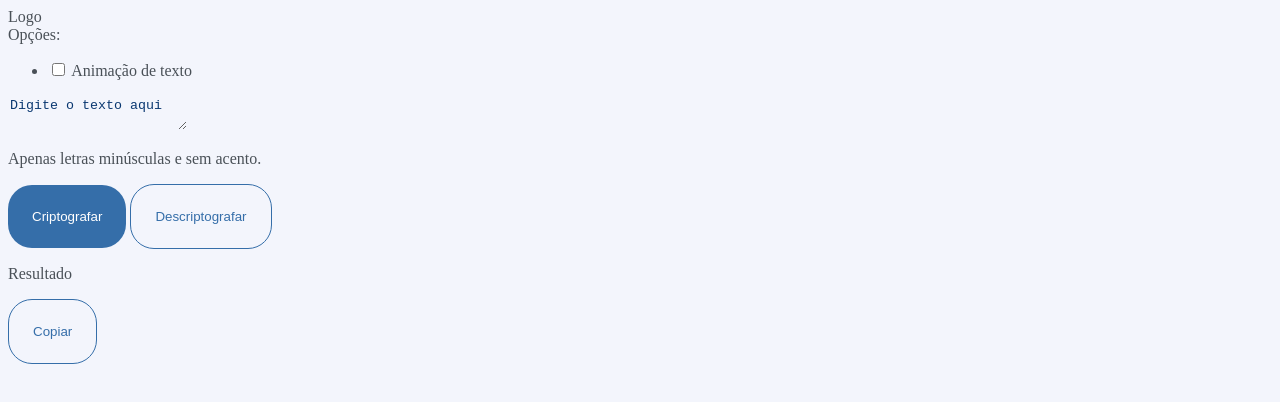
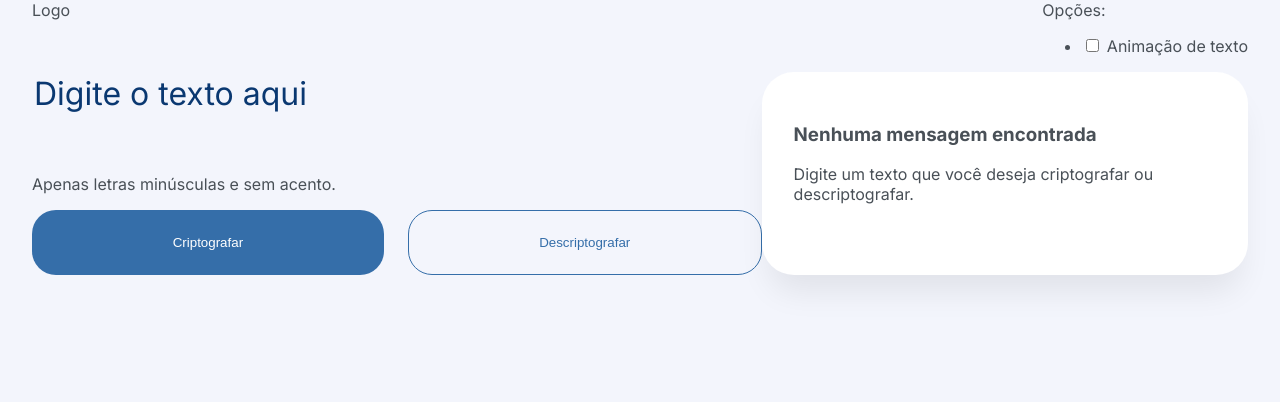
Before and after one commit to dBruno70/challenge-codificador, a plain HTML site: page index.html in a window 1280 px wide. Drawn offline with Linux system fonts and the light colour scheme.

Commit message:
Progresso no CSS, adição da fonte Inter.

```diff
--- a/index.html
+++ b/index.html
@@ -7,9 +7,9 @@
     <link rel="stylesheet" href="./styles.css">
 </head>
 <body>
-    <header>
+    <header class="header-container default-margin">
         <div>Logo</div>
-        <div>
+        <div class="options-container">
             <span id="settings-icon">Opções:</span>
             <ul>
                 <li>
@@ -19,14 +19,26 @@
             </ul>
         </div>
     </header>
-    <main>
-        <textarea placeholder="Digite o texto aqui" id="main-textarea"></textarea>
-        <p>Apenas letras minúsculas e sem acento.</p>
-        <button id="encrypt-btn" class="btn btn-dark">Criptografar</button>
-        <button id="decrypt-btn" class="btn btn-light">Descriptografar</button>
-        <p>Resultado</p>
-        <p id="result"></p>
-        <button id="copy-btn" class="btn btn-light">Copiar</button>
+    <main class="main-container default-margin">
+        <div class="textarea-container">
+            <textarea placeholder="Digite o texto aqui" id="main-textarea"></textarea>
+            <p>Apenas letras minúsculas e sem acento.</p>
+            <div class="btn-container">
+                <button id="encrypt-btn" class="btn btn-dark">Criptografar</button>
+                <button id="decrypt-btn" class="btn btn-light">Descriptografar</button>
+            </div>
+        </div>
+        <div class="result-container">
+            <div id="result">
+                <div class="result-default">
+                    <h3>Nenhuma mensagem encontrada</h3>
+                    <p>Digite um texto que você deseja criptografar ou descriptografar.</p>
+                </div>
+            </div>
+            <div class="btn-container">
+                <button id="copy-btn" class="btn btn-light hide">Copiar</button>
+            </div>
+        </div>
     </main>
 
     <script src="./script.js"></script>
--- a/script.js
+++ b/script.js
@@ -48,6 +48,7 @@ function replacer(match) {
 }
 
 function onEncryptClick() {
+    showCopyButton()
     if (shouldAnimate()) {
         animatedTextQueue(encrypt(getText()));
         return;
@@ -60,6 +61,7 @@ function onEncryptClick() {
     clearText();
 }
 function onDecryptClick() {
+    showCopyButton()
     if (shouldAnimate()) {
         animatedTextQueue(decrypt(getText()));
         return;
@@ -70,6 +72,10 @@ function onDecryptClick() {
         )
     );
     clearText();
+}
+
+function showCopyButton() {
+    document.getElementById('copy-btn').classList.remove('hide')
 }
 
 function onCopyClick() {
--- a/styles.css
+++ b/styles.css
@@ -1,3 +1,5 @@
+@import url('https://fonts.googleapis.com/css2?family=Inter:wght@100..900&display=swap');
+
 :root {
     --dark-blue-100: #609ed4;
     --dark-blue-200: #356ea9;
@@ -24,6 +26,69 @@
 body {
     background-color: var(--bg-color);
     color: var(--txt-color);
+    height: 100vh;
+    margin: 0;
+    padding: 0;
+    font-family: Inter;
+}
+
+.hide {
+    display: none;
+}
+
+.default-margin {
+    margin: 0 2rem;
+}
+
+.main-container {
+    display:flex;
+}
+
+.result-container {
+    flex: 1;
+    display: flex;
+    flex-direction: column;
+    background: #FFFFFF;
+    border-radius: 32px;
+    box-shadow: 0px 24px 32px -8px #00000014;
+    padding: 2rem;
+
+}
+
+.textarea-container {
+    width: 60%;
+    height: 100%;
+}
+
+.btn-container {
+    display: flex;
+    flex-direction: row;
+    gap: 1.5rem;
+}
+
+.btn-container .btn {
+    flex: 1;
+}
+
+#main-textarea {
+    width: 100%;
+    height: 100%;
+    resize: none;
+    background-color: var(--bg-color);
+    color: var(--textarea-text-color);
+    border: none;
+    outline: none;
+    font-family: Inter;
+    font-size: 2rem;
+}
+
+#main-textarea::placeholder {
+    color: var(--textarea-text-color);
+}
+
+.header-container {
+    display: flex;
+    justify-content: space-between;
 }
 
 .btn {
@@ -33,6 +98,7 @@ body {
     border: none;
     background-color: var(--bg-color);
     transition: .2s;
+    cursor: pointer;
 }
 
 .btn-light {
@@ -41,7 +107,7 @@ body {
 }
 
 .btn-light:hover {
-    background-color: var(--light-blue-200);
+    background-color: #d8dfe8;
 }
 
 .btn-dark {
@@ -52,13 +118,3 @@ body {
 .btn-dark:hover {
     background-color: var(--dark-blue-400);
 }
-
-#main-textarea {
-    background-color: var(--bg-color);
-    color: var(--textarea-text-color);
-    border: none;
-}
-
-#main-textarea::placeholder {
-    color: var(--textarea-text-color);
-}
```
